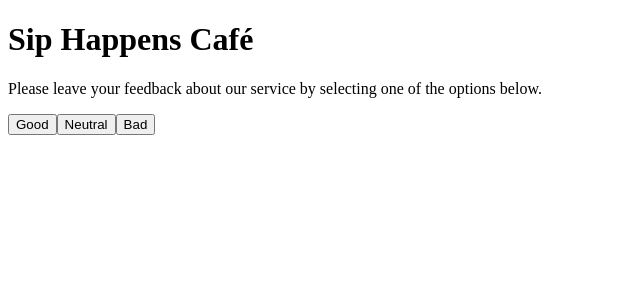
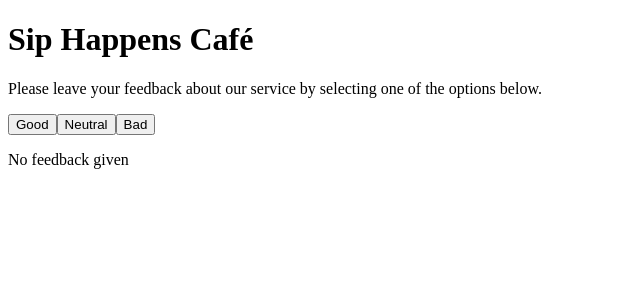
Before and after one commit to AndriyV2504/goit-react-hw-02, a React (Vite) app: page / in a window 1280 px wide. Shown: the top 300 px of the page, without its empty margins (0-640 px from the left). Built offline with nearby package versions, Linux system fonts and the light colour scheme.

Commit message:
add_notification_message

```diff
--- a/src/components/Notification/Notification.jsx
+++ b/src/components/Notification/Notification.jsx
@@ -1,5 +1,5 @@
-const Notification = () => {
-  return <div></div>;
+const Notification = ({ message }) => {
+  return <p>{message}</p>;
 };
 
 export default Notification;
```
